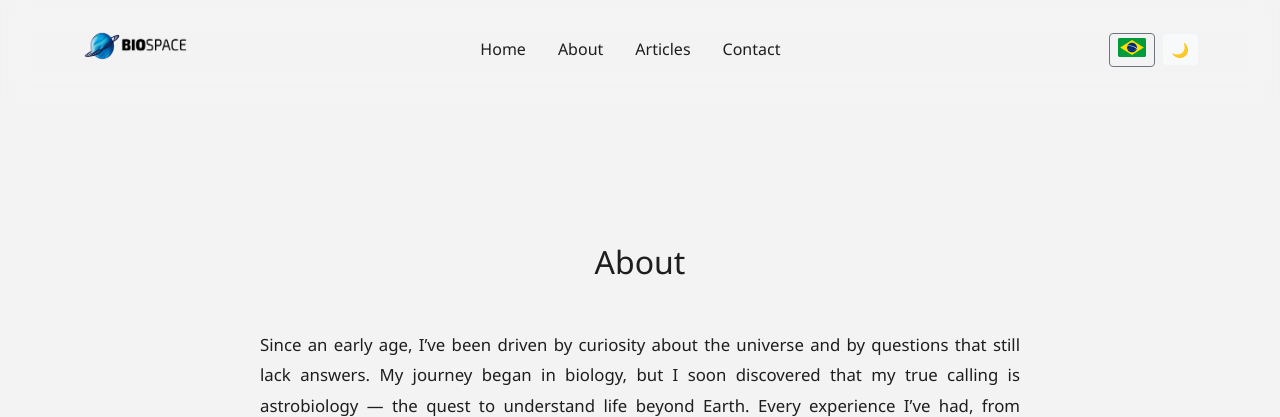
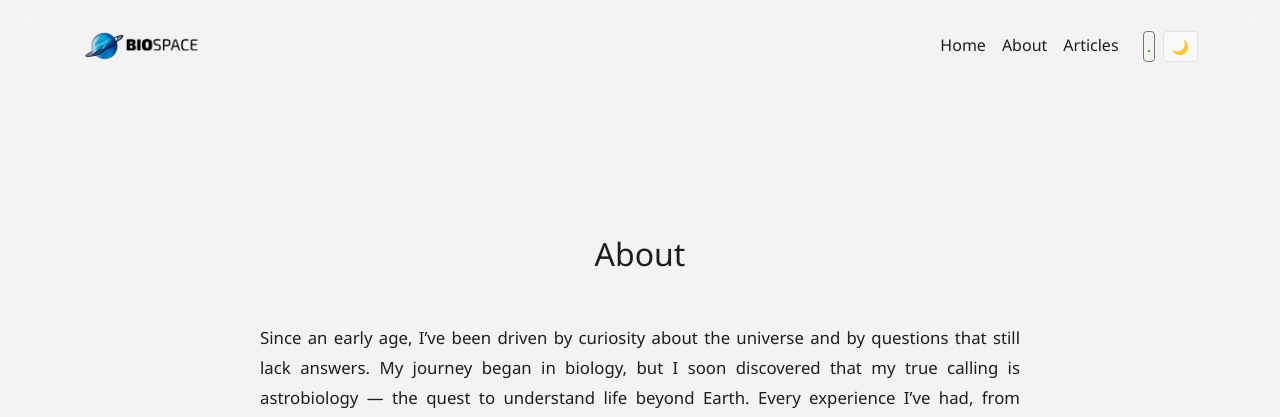
Before and after one commit to renaanc/biospace, a Django app: page /en/about/ in a window 1280 px wide. Shown: the top 417 px of the page. Run offline with Django 5.2, Linux system fonts and the light colour scheme; some libraries are stand-ins or nearby versions.

Commit message:
update base.html

```diff
--- a/templates/articles/article_detail.html
+++ b/templates/articles/article_detail.html
@@ -47,10 +47,10 @@
 </span>
 
 <!-- Fonte -->
-<p><br>
+<p>
   <strong>{% trans "Source" %}:</strong>
   <a href="{{ article.source }}" target="_blank" class="text-primary">{{ article.source }}</a>
-</p></br>
+</p>
 
 <!-- Tags -->
 <div class="tags mt-4">
--- a/templates/core/base.html
+++ b/templates/core/base.html
@@ -26,65 +26,45 @@
   <body>
 
 <header class="site-header py-3">
-  <a href="/" class="site-logo">
-  <div class="container d-flex align-items-center justify-content-between">
-<!-- Logo + título -->
- <div class="d-flex align-items-center gap-2">
-  <!-- (Troque a imagem depois) -->
-   <img src="{% static 'images/logo-placeholder.png' %}" alt="Biospace logo" class="logo-img logo-light" height="70" length="90">
-   <img src="{% static 'images/logo-placeholder-dark.png' %}" alt="Biospace logo" class="logo-img logo-dark" height="70" length="90">
- </a>
-</div>
+  <div class="container d-flex align-items-center justify-content-between flex-wrap">
 
-      <!-- Tipografia personalizada futuramente -->
-      <!--
-      <h1 class="logo-title m-0 fs-4">
-        <a href="{% url 'home' %}" class="text-decoration-none logo-link">
-          <span class="logo-bold">BIO</span><span class="logo-regular">SPACE</span>
-        </a>
-      </h1>
-      -->
+    <a href="/" class="d-flex align-items-center gap-2 text-decoration-none">
+      <img src="{% static 'images/logo-placeholder.png' %}" alt="Logo" class="logo-img logo-light" height="60">
+      <img src="{% static 'images/logo-placeholder-dark.png' %}" alt="Logo" class="logo-img logo-dark" height="60">
+    </a>
 
-    <!-- NAV + IDIOMA + TEMA -->
-    <nav class="d-flex align-items-center gap-4">
+    <div class="d-flex align-items-center gap-2 gap-md-4">
 
-      <!-- LINKS -->
-      <ul class="d-flex list-unstyled mb-0 me-3 ms-auto">
-        <li><a href="/" class="text-light text-decoration-none">{% trans "Home" %}</a></li>
-        <li><a href="/about" class="text-light text-decoration-none">{% trans "About" %}</a></li>
-        <li><a href="{% url 'articles:article_list' %}" class="text-light text-decoration-none">{% trans "Articles" %}</a></li>
-        <li><a href="/contact" class="text-light text-decoration-none">{% trans "Contact" %}</a></li>
-      </ul>
+      <nav class="d-none d-lg-flex">
+        <ul class="d-flex list-unstyled mb-0 gap-3">
+          <li><a href="/" class="text-decoration-none">{% trans "Home" %}</a></li>
+          <li><a href="/about" class="text-decoration-none">{% trans "About" %}</a></li>
+          <li><a href="{% url 'articles:article_list' %}" class="text-decoration-none">{% trans "Articles" %}</a></li>
+        </ul>
+      </nav>
 
-      <!-- IDIOMA + TEMA -->
       <div class="d-flex align-items-center gap-2">
-
-        <!-- Botão de idioma -->
         <form action="{% url 'set_language' %}" method="post" class="m-0">
           {% csrf_token %}
           <input type="hidden" name="next" value="{{ request.get_full_path }}">
-
           {% if request.LANGUAGE_CODE == 'pt-br' or request.LANGUAGE_CODE == 'pt_BR' %}
             <input type="hidden" name="language" value="en">
-            <button type="submit" title="Switch to English" class="btn btn-outline-secondary btn-sm">
-              <img src="{% static 'flags/united-states-flag-icon.svg' %}" width="28">
+            <button type="submit" class="btn btn-outline-secondary btn-sm p-1">
+              <img src="{% static 'flags/united-states-flag-icon.svg' %}" width="24">
             </button>
           {% else %}
             <input type="hidden" name="language" value="pt-br">
-            <button type="submit" title="Mudar para Português" class="btn btn-outline-secondary btn-sm">
-              <img src="{% static 'flags/brazil-flag-icon.svg' %}" width="28">
+            <button type="submit" class="btn btn-outline-secondary btn-sm p-1">
+              <img src="{% static 'flags/brazil-flag-icon.svg' %}" width="24">
             </button>
           {% endif %}
         </form>
 
-        <!-- Tema -->
-        <button id="theme-toggle" class="btn btn-light btn-sm">🌙</button>
+        <button id="theme-toggle" class="btn btn-light btn-sm border">🌙</button>
+      </div>
+    </div>
 
-      </div>
-    </nav>
-
-  </div>
-</header>
+  </div> </header>
 
 
 <main>
```
